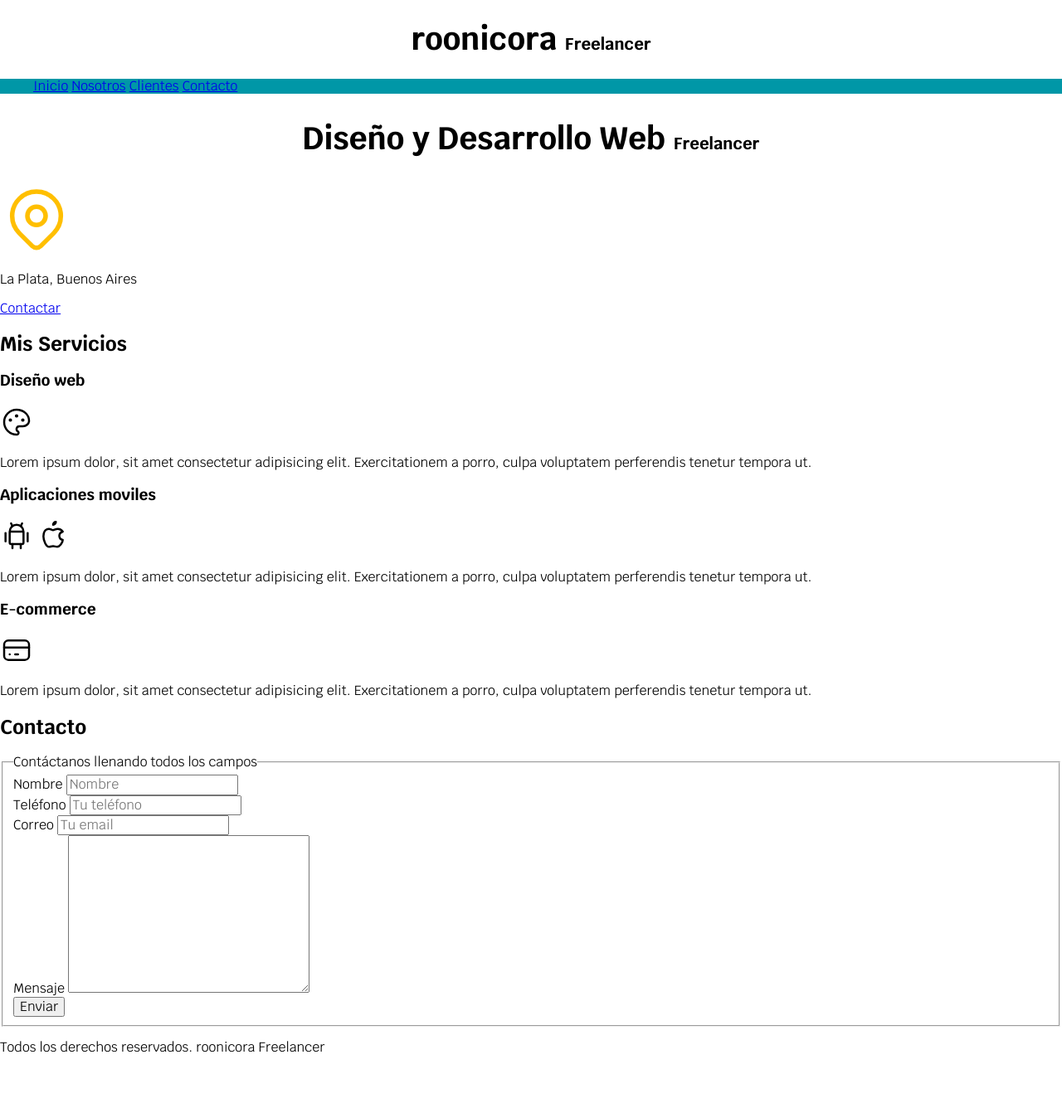
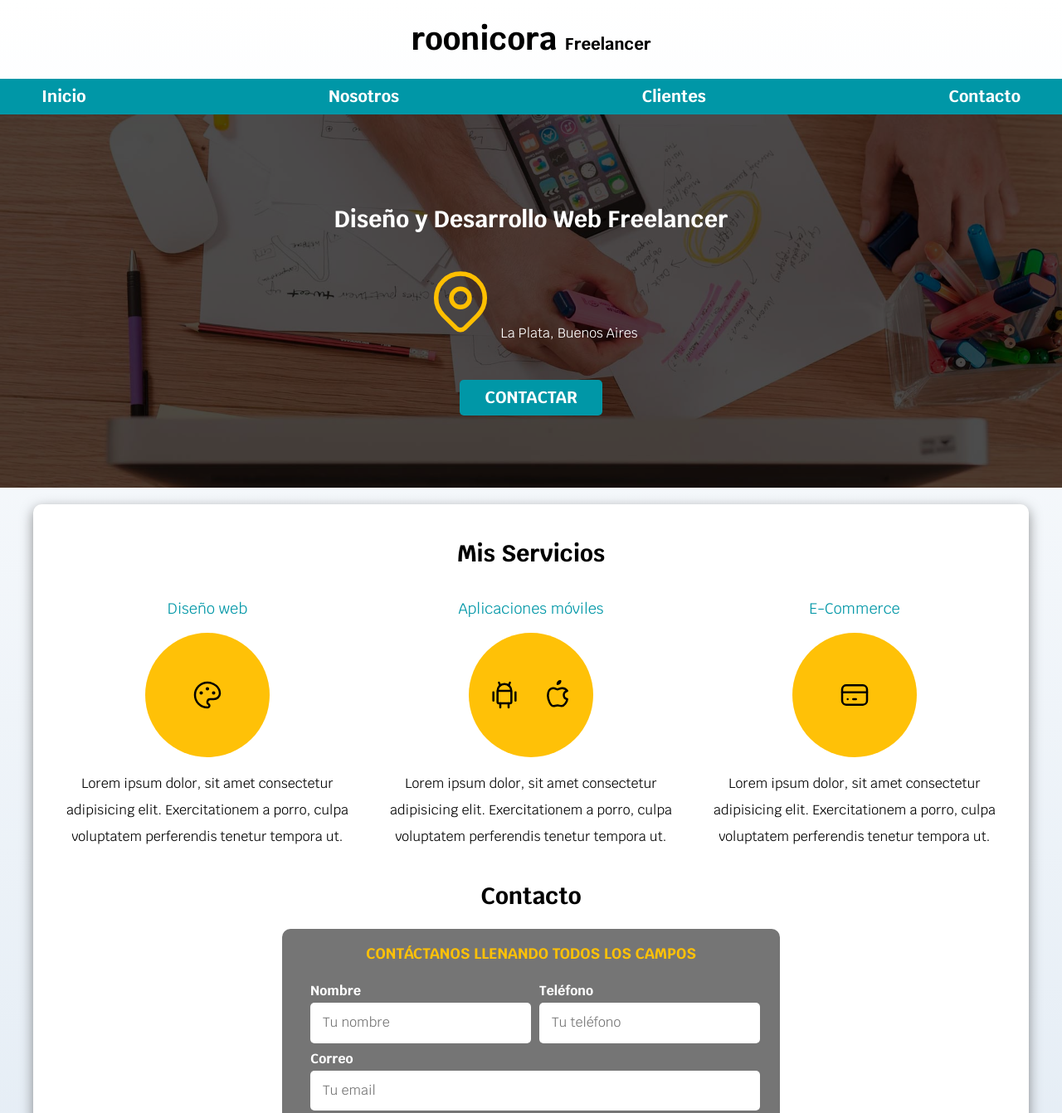
Before and after one commit to Ladyroo/prueba1, a plain HTML site: page index.html in a window 1280 px wide. Shown: the top 1342 px of the page at 83% size. Before the commit the page ends 1288 px from the top, so only its background shows below. Drawn offline with Linux system fonts and the light colour scheme.

Commit message:
Final del proyecto

```diff
--- a/css/style.css
+++ b/css/style.css
@@ -4,35 +4,226 @@
     --primario: #FFC107;
     --secundario: #0097A7;
     --gris: #757575;
-
+    --grisClaro: #dfe9f3;
+}
+/* Globales */
+html {
+    font-size: 62.5%;
+    box-sizing: border-box; /* Hack para Box Model */
+    scroll-snap-type: y mandatory;
 }
 
-html {
-    font-size: 62.5%;
+/* Scroll snap */
+.servicios,
+.navegacion-principal,
+.formulario {
+    scroll-snap-align: center;
+    scroll-snap-stop: always;
 }
 
+*, *:before, *:after {
+    box-sizing: inherit;
+}
 body {
     font-size: 16px; /* 1rem = 10 px */
     font-family: 'Krub', sans-serif;
+    background-image: linear-gradient(to top, var(--grisClaro) 0%, var(--blanco) 100% );
+}
+.contenedor {
+    max-width: 120rem;
+    margin: 0 auto;
+}
+.boton {
+    background-color: var(--secundario);
+    color: var(--blanco);
+    padding: 1rem 3rem;
+    margin-top: 3rem;
+    font-size: 2rem;
+    text-decoration: none;
+    text-transform: uppercase;
+    font-weight: bold;
+    border-radius: .5rem;
+    width: 90%;
+    text-align: center;
+    border: none;
+}
+@media (min-width: 768px) {
+    .boton {
+        width: auto;
+    }
+}
+.boton:hover {
+    cursor: pointer;
+}
+.sombra {
+    box-shadow: 0px 5px 15px 0px rgba(64,64,64,0.58);
+    background-color: var(--blanco);
+    padding: 2rem;
+    border-radius: 1rem;
+}
+/* Tipografia */
+h1 {
+    font-size: 3.8rem;
+}
+h2 {
+    font-size: 2.8rem;
+}
+h3 {
+    font-size: 1.8rem;
+}
+h1, h2, h3 {
+text-align: center;
 }
 
-.titulo {
-    text-align: center;
-    font-size: 3.8rem;
-}
-
+/* Titulos */
 .titulo span {
     font-size: 2rem;
 }
 
-.contenedor {
-    width: 120rem;
-    margin: 0 auto;
-}
-
+/* Navegacion principal */
 .nav-bg {
     background-color: var(--secundario);
 }
 .navegacion-principal {
+    display: flex;
+    flex-direction: column;
+}
+@media (min-width: 768px) {
+    .navegacion-principal {
+        flex-direction: row;
+        justify-content: space-between;
+    }
+}
+.navegacion-principal a {
+    display: block;
+    text-align: center;
+    color: var(--blanco);
+    text-decoration: none;
+    font-size: 2rem;
+    font-weight: bold; /* bold = 700 */
+    padding: 1rem;
+}
+.navegacion-principal a:hover {
+    background-color: var(--primario);
+    color: var(--oscuro);
+}
 
+/* Hero */
+.hero {
+    background-image: url(../img/hero.jpg);
+    background-repeat: no-repeat;
+    background-size: cover;
+    height: 450px;
+    position: relative;
+    margin-bottom: 2rem;
 }
+.contenido-hero {
+    position: absolute;
+    background-color: rgba(0, 0, 0, .7); /*antes se ponia asi*/
+    background-color: rgb(0 0 0 / 70%); /*lo mismo pero mas moderno*/
+    width: 100%;
+    height: 100%;
+    /*para alinear vertical y horizontalmente:*/
+    display: flex;
+    flex-direction: column;
+    align-items: center;
+    justify-content: center;
+}
+.contenido-hero h2,
+.contenido-hero p {
+    color: var(--blanco);
+}
+.contenido-hero .ubicacion {
+    display: flex;
+    align-items: flex-end;
+}
+
+/* Servicios */
+@media (min-width: 768px) {
+    .servicios {
+        display: grid;
+        grid-template-columns: 1fr 1fr 1fr; /* (1 fraccion) = 33.3% 33.3% 33.3%  = repeat(3, 1fr)*/
+    /* grid-template-columns: 300px 300px + grid-template-rows: 200px 800px = grid: 200px 800px / 300px 300px; */
+        column-gap: 1rem;
+    }
+}
+.servicio {
+    display: flex;
+    flex-direction: column;
+    align-items: center;
+}
+.servicio h3 {
+    color: var(--secundario);
+    font-weight: normal; /*o 400 es lo mismo*/
+}
+.servicio p {
+    line-height: 2;
+    text-align: center;
+}
+.servicio .iconos {
+    height: 15rem;
+    width: 15rem;
+    background-color: var(--primario);
+    border-radius: 50%;
+    display: flex;
+    justify-content: space-evenly;
+    align-items: center;
+}
+
+/* Contacto */
+.formulario {
+    background-color: var(--gris);
+    width: min( 60rem, 100% ); /* Utiliza el valor mas pequeño entre las dos opciones que le doy segun el tamaño del dispositivo */
+    margin: 0 auto; /* Por ser un elemento con displayblock por default) y porque el padre no es un displayflex (sino seria justifycontent) */
+    padding: 2rem;
+    border-radius: 1rem;
+}
+.formulario fieldset {
+    border: none;
+}
+.formulario legend {
+    font-size: 1.8rem;
+    text-transform: uppercase;
+    font-weight: 700;
+    text-align: center;
+    margin-bottom: 2rem;
+    color: var(--primario);
+}
+@media (min-width: 768px) {
+    .contenedor-campos {
+        display: grid;
+        grid-template-columns: 50% 50%;
+        grid-template-rows: auto auto 20rem;
+        column-gap: 1rem;
+    }
+    .campo:nth-child(3),
+    .campo:nth-child(4) { /*si hay varios .campo, el numero selecciona cual de todos*/
+        grid-column: 1 / 3;
+    }
+}
+.campo {
+    margin-bottom: 1rem;
+}
+.campo label {
+    color: var(--blanco);
+    font-weight: bold;
+    margin-bottom: .5rem;
+    display: block;
+}
+.campo textarea {
+    height: 20rem;
+}
+.input-text {
+    width: 100%;
+    border: none;
+    padding: 1.5rem;
+    border-radius: .5rem;
+}
+.enviar .boton {
+    width: 100%;
+}
+
+/* Footer */
+.footer {
+    text-align: center;
+}
--- a/index.html
+++ b/index.html
@@ -26,23 +26,28 @@
         </nav>
     </div>
 
-<section>
-    <h2 class="titulo">Diseño y Desarrollo Web
-        <span>Freelancer</span></h2>
+<section class="hero">
+    <div class="contenido-hero">
+        <h2>Diseño y Desarrollo Web <span>Freelancer</span></h2>
+             <p>
                 <svg xmlns="http://www.w3.org/2000/svg" class="icon icon-tabler icon-tabler-map-pin" width="88" height="88" viewBox="0 0 24 24" stroke-width="1.5" stroke="#ffbf00" fill="none" stroke-linecap="round" stroke-linejoin="round">
                     <path stroke="none" d="M0 0h24v24H0z" fill="none"/>
                     <circle cx="12" cy="11" r="3" />
                     <path d="M17.657 16.657l-4.243 4.243a2 2 0 0 1 -2.827 0l-4.244 -4.243a8 8 0 1 1 11.314 0z" />
                 </svg>
-    <p>La Plata, Buenos Aires</p>
-    <a href="#">Contactar</a>
+                La Plata, Buenos Aires</p>
+
+           <a class="boton" href="#">Contactar</a>
+    </div> <!-- Cierre de .contenido-hero-->
 </section>
 
-<main>
+<main class="contenedor sombra">
     <h2>Mis Servicios</h2>
 
-    <section>
+    <div class="servicios">
+    <section class="servicio">
         <h3>Diseño web</h3>
+        <div class="iconos">
              <svg xmlns="http://www.w3.org/2000/svg" class="icon icon-tabler icon-tabler-palette" width="40" height="40" viewBox="0 0 24 24" stroke-width="1.5" stroke="#000000" fill="none" stroke-linecap="round" stroke-linejoin="round">
                  <path stroke="none" d="M0 0h24v24H0z" fill="none"/>
                  <path d="M12 21a9 9 0 1 1 0 -18a9 8 0 0 1 9 8a4.5 4 0 0 1 -4.5 4h-2.5a2 2 0 0 0 -1 3.75a1.3 1.3 0 0 1 -1 2.25" />
@@ -50,11 +55,13 @@
                  <circle cx="12" cy="7.5" r=".5" fill="currentColor" />
                  <circle cx="16.5" cy="10.5" r=".5" fill="currentColor" />
              </svg>
+        </div>
         <p>Lorem ipsum dolor, sit amet consectetur adipisicing elit. Exercitationem a porro, culpa voluptatem perferendis tenetur tempora ut.</p>
     </section>
 
-    <section>
-         <h3>Aplicaciones moviles</h3>
+    <section class="servicio">
+         <h3>Aplicaciones móviles</h3>
+         <div class="iconos">
             <svg xmlns="http://www.w3.org/2000/svg" class="icon icon-tabler icon-tabler-brand-android" width="40" height="40" viewBox="0 0 24 24" stroke-width="1.5" stroke="#000000" fill="none" stroke-linecap="round" stroke-linejoin="round">
                 <path stroke="none" d="M0 0h24v24H0z" fill="none"/>
                 <line x1="4" y1="10" x2="4" y2="16" />
@@ -71,11 +78,13 @@
                 <path d="M9 7c-3 0 -4 3 -4 5.5c0 3 2 7.5 4 7.5c1.088 -.046 1.679 -.5 3 -.5c1.312 0 1.5 .5 3 .5s4 -3 4 -5c-.028 -.01 -2.472 -.403 -2.5 -3c-.019 -2.17 2.416 -2.954 2.5 -3c-1.023 -1.492 -2.951 -1.963 -3.5 -2c-1.433 -.111 -2.83 1 -3.5 1c-.68 0 -1.9 -1 -3 -1z" />
                 <path d="M12 4a2 2 0 0 0 2 -2a2 2 0 0 0 -2 2" />
             </svg>
+        </div>
           <p>Lorem ipsum dolor, sit amet consectetur adipisicing elit. Exercitationem a porro, culpa voluptatem perferendis tenetur tempora ut.</p>
     </section>
 
-    <section>
-        <h3>E-commerce</h3>
+    <section class="servicio">
+        <h3>E-Commerce</h3>
+        <div class="iconos">
             <svg xmlns="http://www.w3.org/2000/svg" class="icon icon-tabler icon-tabler-credit-card" width="40" height="40" viewBox="0 0 24 24" stroke-width="1.5" stroke="#000000" fill="none" stroke-linecap="round" stroke-linejoin="round">
                 <path stroke="none" d="M0 0h24v24H0z" fill="none"/>
                 <rect x="3" y="5" width="18" height="14" rx="3" />
@@ -83,48 +92,50 @@
                 <line x1="7" y1="15" x2="7.01" y2="15" />
                 <line x1="11" y1="15" x2="13" y2="15" />
             </svg>
+        </div>
         <p>Lorem ipsum dolor, sit amet consectetur adipisicing elit. Exercitationem a porro, culpa voluptatem perferendis tenetur tempora ut.</p>
     </section>
-
-</main>
+</div> <!-- Cierre de .servicios -->
 
 <section>
     <h2>Contacto</h2>
 
-    <form action="#">
+    <form class="formulario">
         <fieldset>
             <legend>Contáctanos llenando todos los campos</legend>
 
-            <div>
+            <div class="contenedor-campos">
+                <div class="campo">
                     <label for="">Nombre</label>
-                <input type="text" placeholder="Nombre" />
+                    <input class="input-text" type="text" placeholder="Tu nombre" />
                 </div>
 
-            <div>
+                <div class="campo">
                     <label for="">Teléfono</label>
-                <input type="tel" placeholder="Tu teléfono" />
+                    <input class="input-text" type="tel" placeholder="Tu teléfono" />
                 </div>
 
-            <div>
+                <div class="campo">
                     <label for="">Correo</label>
-                <input type="email" placeholder="Tu email" />
+                    <input class="input-text" type="email" placeholder="Tu email" />
                 </div>
 
-            <div>
+                <div class="campo">
                     <label for="">Mensaje</label>
-                <textarea name="" id="" cols="30" rows="10"></textarea>
+                    <textarea class="input-text" name="" id="" cols="30" rows="10"></textarea>
                 </div>
+            </div> <!-- .contenedor-campos-->
 
-            <div>
-                <button type="submit">Enviar</button>
+                <div class="enviar">
+                    <button class="boton" type="submit">Enviar</button>
                 </div>
         </fieldset>
     </form>
 </section>
+</main>
 
-<footer>
+    <footer class="footer">
        <p>Todos los derechos reservados. roonicora Freelancer</p>
     </footer>
-
 </body>
 </html>
```
Lines whose indentation alone changed are shown as unchanged.
